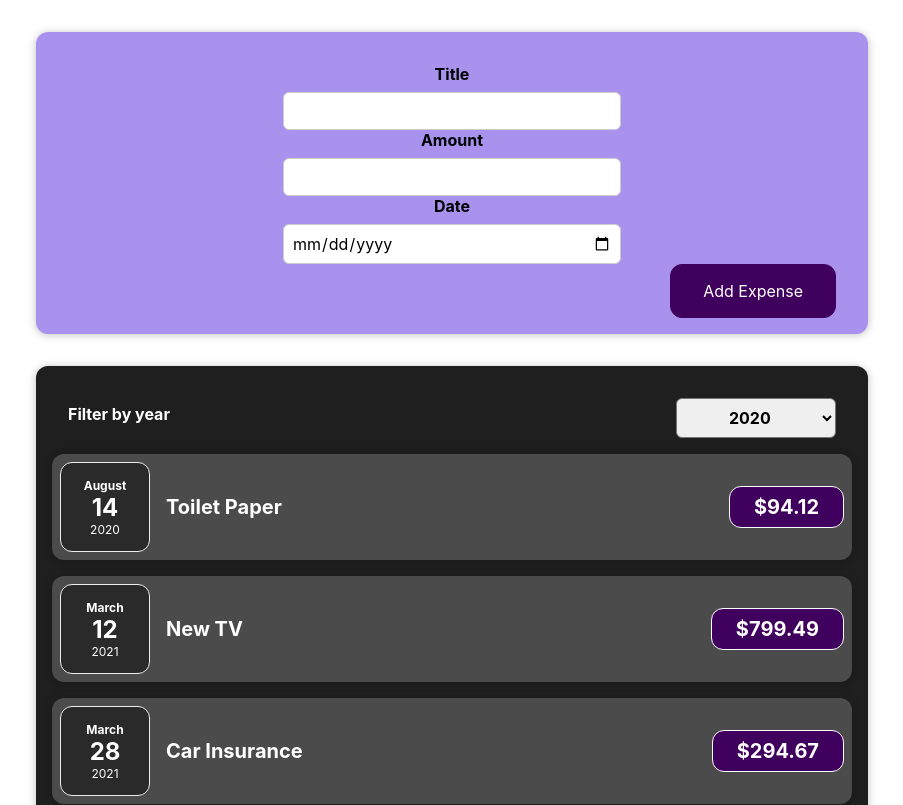
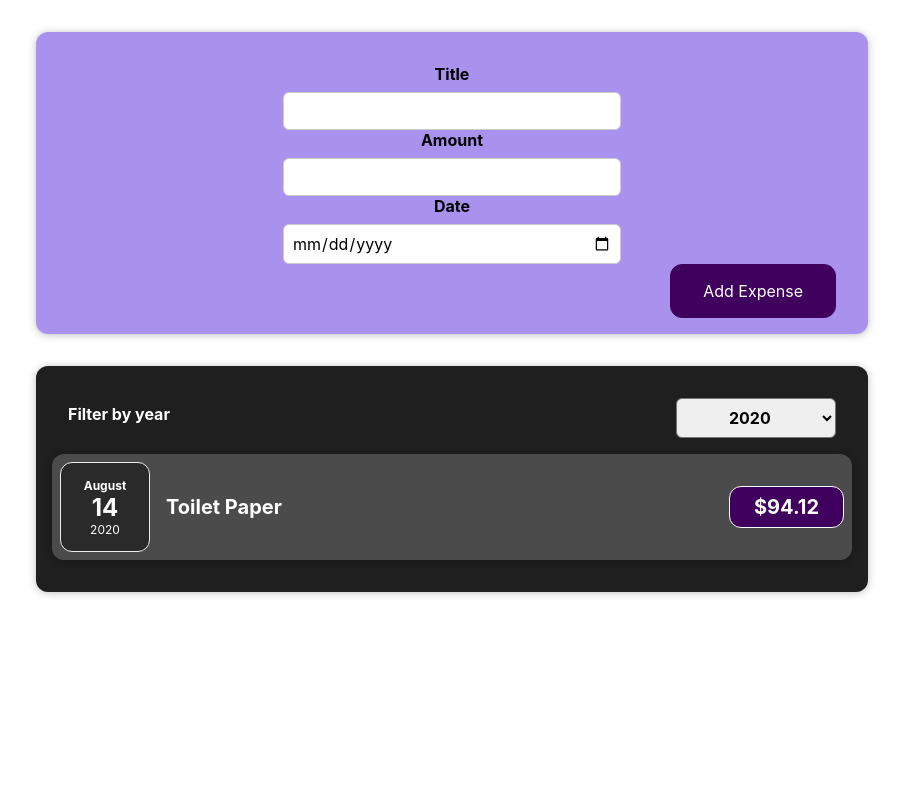
Before and after one commit to ivayloivan0v/ExpenseTracker, a React (Create React App) app: page / in a window 1280 px wide. Shown: the top 805 px of the page, without its empty margins (188-1091 px from the left). Built offline with nearby package versions, Linux system fonts and the light colour scheme.

Commit message:
filtering expenses by year

```diff
--- a/src/components/Expenses/Expenses.js
+++ b/src/components/Expenses/Expenses.js
@@ -11,6 +11,10 @@ export const Expenses = ({ items }) => {
     setFilteredYear(selectedYear);
   };
 
+  const filteredExpenses = items.filter((expense) => {
+    return expense.date.getFullYear().toString() === filteredYear;
+  });
+
   return (
     <div>
       <Card className="expenses">
@@ -18,7 +22,7 @@ export const Expenses = ({ items }) => {
           selected={filteredYear}
           onChangeFilter={filterChangeHandler}
         />
-        {items.map((expense) => (
+        {filteredExpenses.map((expense) => (
           <ExpenseItem
             key={expense.id}
             title={expense.title}
```
